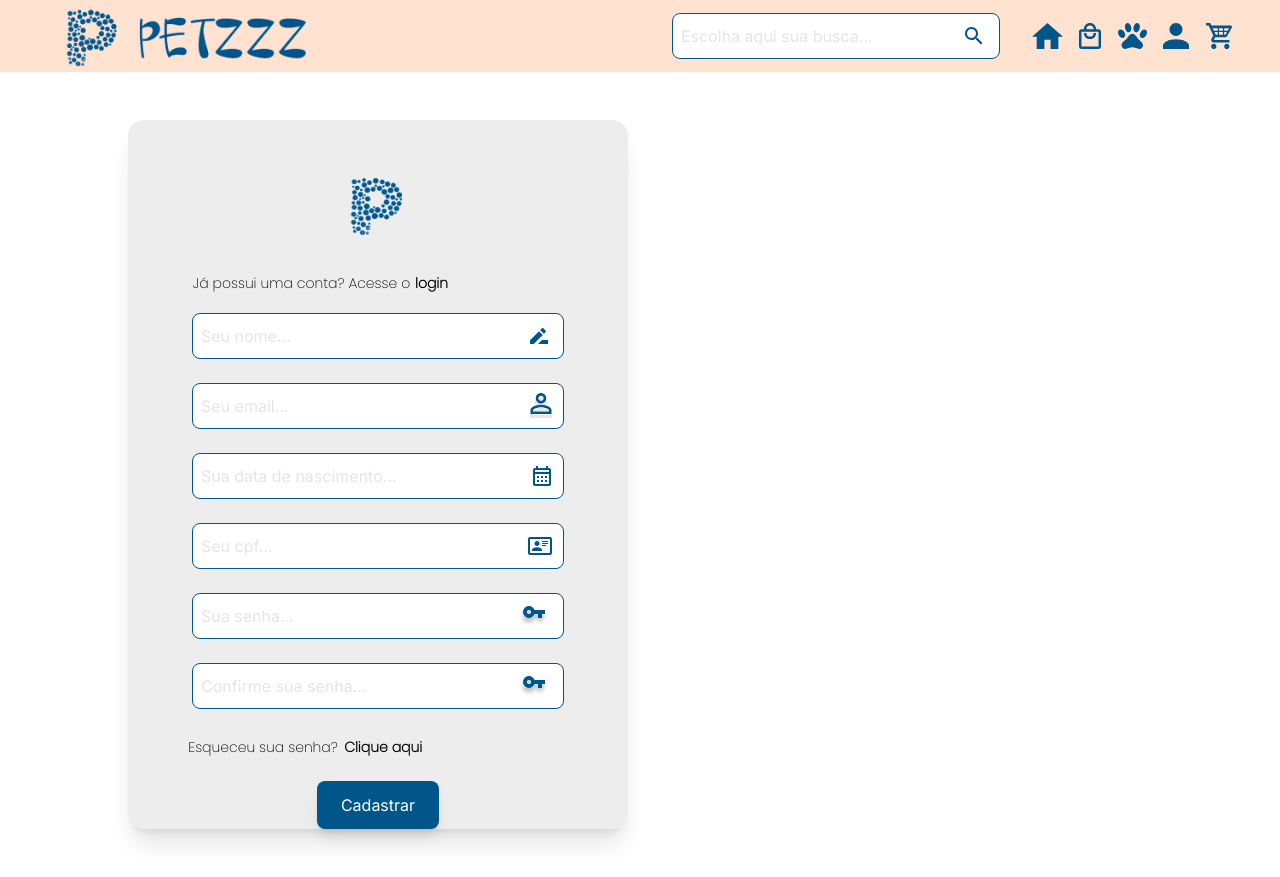
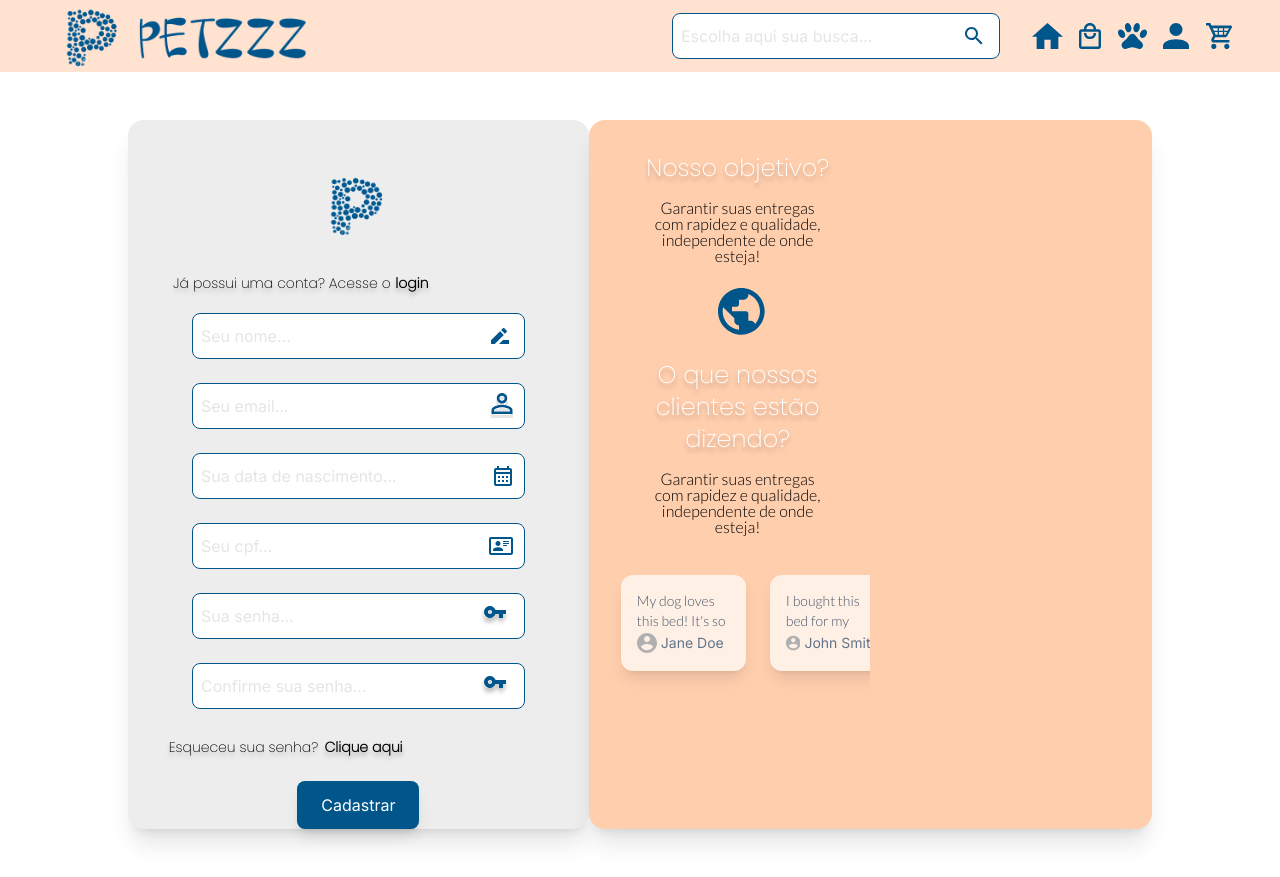
Before and after one commit to ecocaval/PetzZz_Front, a Next.js app: page /sign-up in a window 1280 px wide. Built offline with nearby package versions, Linux system fonts and the light colour scheme.

Commit message:
feat: adding register page ad section

```diff
--- a/src/app/(auth)/sign-up/page.tsx
+++ b/src/app/(auth)/sign-up/page.tsx
@@ -1,3 +1,4 @@
+import { RegisterAnnouncementCard } from "@/app/components/RegisterAnnouncementCard/RegisterAnnouncementCard"
 import { RegisterFormCard } from "@/app/components/RegisterFormCard/RegisterFormCard"
 
 export const metadata = {
@@ -8,6 +9,7 @@ export default function SignUp() {
   return (
     <main className="flex justify-between items-center grow px-32 py-12 bg-white">
       <RegisterFormCard/>
+      <RegisterAnnouncementCard/>
     </main>
   )
 }
--- /dev/null
+++ b/src/app/components/RaitingComments/RaitingComments.tsx
@@ -0,0 +1,34 @@
+import { Lato } from 'next/font/google'
+import DefaultUserIcon from '../vectors/DefaultUserIcon'
+
+const latoTextFont = Lato({
+    weight: '300',
+    subsets: ['latin'],
+    style: ['normal']
+})
+
+interface RaitingCommentsCards {
+    userImageProfile?: string
+    userName?: string
+    comment?: string
+}
+
+export function RaitingComments({ raitingCommentsCards }:
+    { raitingCommentsCards: RaitingCommentsCards[] }
+) {
+    return (
+        <ul className='ps-4 flex py-6 gap-6 overflow-x-auto w-[1/1] scrollbar-hide'>
+            {
+                raitingCommentsCards.map((commentCard) => (
+                    <li className="bg-[var(--card-opaque-yellow-bg)] min-w-[125px] shadow-lg h-24 rounded-xl text-sm p-4">
+                        <p className={`${latoTextFont.className} text-slate-600 text-ellipsis h-2/3 overflow-hidden`}>{commentCard?.comment}</p>
+                        <div className='flex gap-1 h-max'>
+                            <DefaultUserIcon />
+                            <p className='text-slate-500 whitespace-nowrap'>{commentCard?.userName}</p>
+                        </div>
+                    </li>
+                ))
+            }
+        </ul>
+    )
+}
--- /dev/null
+++ b/src/app/components/RegisterAnnouncementCard/RegisterAnnouncementCard.tsx
@@ -0,0 +1,48 @@
+import '@/app/globals.css'
+import { Poppins, Lato } from 'next/font/google'
+import EarthIcon from '../vectors/EarthIcon'
+import { RaitingComments } from '../RaitingComments/RaitingComments'
+import { DEFAULT_RAITING_COMMENTS } from '@/app/utils/defaultRaitingComments'
+
+const poppinsTextFont = Poppins({
+    weight: '200',
+    subsets: ['latin'],
+    style: ['italic']
+})
+
+const latoTextFont = Lato({
+    weight: '300',
+    subsets: ['latin'],
+    style: ['italic']
+})
+
+const LEFT_SECTION_TOP_TEXT = "Garantir suas entregas com rapidez e qualidade, independente de onde esteja!"
+const LEFT_SECTION_MIDDLE_TEXT = "O que nossos clientes estão dizendo?"
+const LEFT_SECTION_BOTTOM_TEXT = "Garantir suas entregas com rapidez e qualidade, independente de onde esteja!"
+
+export function RegisterAnnouncementCard() {
+    return (
+        <>
+            <div className="w-[55%] px-4 rounded-2xl shadow-xl h-full bg-[var(--super-heavy-yellow-bg)]">
+                <div className='w-1/2 py-8'>
+                    <h2 className={`${poppinsTextFont.className} text-shadow text-white text-center text-2xl`}>
+                        Nosso objetivo?
+                    </h2>
+                    <p className={`${latoTextFont.className} text-center my-4 px-12`}>
+                        {LEFT_SECTION_TOP_TEXT}
+                    </p>
+                    <div className="mx-auto w-10 my-6">
+                        <EarthIcon />
+                    </div>
+                    <h2 className={`${poppinsTextFont.className} px-8 text-shadow text-white text-center text-2xl`}>
+                        {LEFT_SECTION_MIDDLE_TEXT}
+                    </h2>
+                    <p className={`${latoTextFont.className} text-center my-4 px-12`}>
+                        {LEFT_SECTION_BOTTOM_TEXT}
+                    </p>
+                    <RaitingComments raitingCommentsCards={DEFAULT_RAITING_COMMENTS}/>
+                </div>
+            </div>
+        </>
+    )
+}
--- a/src/app/components/RegisterFormCard/RegisterForm/RegisterForm.tsx
+++ b/src/app/components/RegisterFormCard/RegisterForm/RegisterForm.tsx
@@ -46,7 +46,7 @@ export function RegisterForm() {
                     placeHolderText="Sua senha..."
                     useResponsivePlaceholder={false}
                     extraClassConfigs="w-full mx-auto my-3"
-                    iconsExtraClassConfigs="right-[-2%]"
+                    iconsExtraClassConfigs="right-[-1%]"
                 >
                     <KeyIcon />
                 </GenericInput>
@@ -54,7 +54,7 @@ export function RegisterForm() {
                     placeHolderText="Confirme sua senha..."
                     useResponsivePlaceholder={false}
                     extraClassConfigs="w-full mx-auto my-3"
-                    iconsExtraClassConfigs="right-[-2%]"
+                    iconsExtraClassConfigs="right-[-1%]"
                 >
                     <KeyIcon />
                 </GenericInput>
--- a/src/app/components/RegisterFormCard/RegisterFormCard.tsx
+++ b/src/app/components/RegisterFormCard/RegisterFormCard.tsx
@@ -20,7 +20,7 @@ const FORGOT_PASSWORD_TEXT = "Esqueceu sua senha?"
 
 export function RegisterFormCard() {
     return (
-        <div className="w-[500px] h-full rounded-2xl pt-12 bg-[#EEEDED] shadow-xl flex flex-col items-center">
+        <div className="w-[500px] h-full max-h-[750px] rounded-2xl pt-12 bg-[#EEEDED] shadow-xl flex flex-col items-center">
             <Image
                 className="min-w-[50px] mx-auto"
                 src={letterLogo}
@@ -28,12 +28,12 @@ export function RegisterFormCard() {
                 height={200}
                 alt="Petzzz logo"
             />
-            <p className={`${poppinsTextFont.className} text-sm flex gap-2 mt-8 text-left me-28 mb-2`}>
+            <p className={`${poppinsTextFont.className} text-shadow text-sm flex gap-2 mt-8 text-left me-28 mb-2`}>
                 {ALREADY_HAVE_LOGIN_TEXT}
                 <strong className="font-semibold translate-x-[-10%]">login</strong>
             </p>
             <RegisterForm />
-            <p className={`${poppinsTextFont.className} text-sm flex gap-2 mt-4 text-left me-36`}>
+            <p className={`${poppinsTextFont.className} text-shadow text-sm flex gap-2 mt-4 text-left me-36`}>
                 {FORGOT_PASSWORD_TEXT}
                 <strong className="font-semibold translate-x-[-2%]">Clique aqui</strong>
             </p>
--- /dev/null
+++ b/src/app/components/vectors/DefaultUserIcon.tsx
@@ -0,0 +1,16 @@
+import '@/app/globals.css'
+
+interface DefaultUserIconProps {
+    colorToFill?: string
+}
+
+export default function DefaultUserIcon({ colorToFill }: DefaultUserIconProps) {
+    return (
+        <svg width="20" height="20" viewBox="0 0 20 20" fill="none" xmlns="http://www.w3.org/2000/svg">
+            <path
+                d="M10 17.2C7.5 17.2 5.29 15.92 4 14C4.03 12 8 10.9 10 10.9C12 10.9 15.97 12 16 14C14.71 15.92 12.5 17.2 10 17.2ZM10 3C10.7956 3 11.5587 3.31607 12.1213 3.87868C12.6839 4.44129 13 5.20435 13 6C13 6.79565 12.6839 7.55871 12.1213 8.12132C11.5587 8.68393 10.7956 9 10 9C9.20435 9 8.44129 8.68393 7.87868 8.12132C7.31607 7.55871 7 6.79565 7 6C7 5.20435 7.31607 4.44129 7.87868 3.87868C8.44129 3.31607 9.20435 3 10 3ZM10 0C8.68678 0 7.38642 0.258658 6.17317 0.761205C4.95991 1.26375 3.85752 2.00035 2.92893 2.92893C1.05357 4.8043 0 7.34784 0 10C0 12.6522 1.05357 15.1957 2.92893 17.0711C3.85752 17.9997 4.95991 18.7362 6.17317 19.2388C7.38642 19.7413 8.68678 20 10 20C12.6522 20 15.1957 18.9464 17.0711 17.0711C18.9464 15.1957 20 12.6522 20 10C20 4.47 15.5 0 10 0Z"
+                fill="#B0B0B0"
+            />
+        </svg>
+    )
+}
--- /dev/null
+++ b/src/app/components/vectors/EarthIcon.tsx
@@ -0,0 +1,15 @@
+import '@/app/globals.css'
+
+interface EarthIconProps {
+    colorToFill?: string
+}
+
+export default function EarthIcon({ colorToFill }: EarthIconProps) {
+    return (
+        <svg width="47" height="47" viewBox="0 0 47 47" fill="none" xmlns="http://www.w3.org/2000/svg">
+            <path
+                d="M37.1 35.91C36.4933 34.0433 34.7433 32.6667 32.6667 32.6667H30.3333V25.6667C30.3333 25.0478 30.0875 24.4543 29.6499 24.0168C29.2123 23.5792 28.6188 23.3333 28 23.3333H14V18.6667H18.6667C19.2855 18.6667 19.879 18.4208 20.3166 17.9832C20.7542 17.5457 21 16.9522 21 16.3333V11.6667H25.6667C26.9043 11.6667 28.0913 11.175 28.9665 10.2998C29.8417 9.42466 30.3333 8.23768 30.3333 7V6.04333C37.17 8.79667 42 15.4933 42 23.3333C42 28.1867 40.1333 32.5967 37.1 35.91ZM21 41.8367C11.7833 40.6933 4.66667 32.8533 4.66667 23.3333C4.66667 21.8867 4.85333 20.4867 5.15667 19.1567L16.3333 30.3333V32.6667C16.3333 33.9043 16.825 35.0913 17.7002 35.9665C18.5753 36.8417 19.7623 37.3333 21 37.3333M23.3333 0C20.2692 0 17.235 0.603535 14.4041 1.77614C11.5731 2.94875 9.00088 4.66748 6.83418 6.83418C2.45833 11.21 0 17.1449 0 23.3333C0 29.5217 2.45833 35.4566 6.83418 39.8325C9.00088 41.9992 11.5731 43.7179 14.4041 44.8905C17.235 46.0631 20.2692 46.6667 23.3333 46.6667C29.5217 46.6667 35.4566 44.2083 39.8325 39.8325C44.2083 35.4566 46.6667 29.5217 46.6667 23.3333C46.6667 20.2692 46.0631 17.235 44.8905 14.4041C43.7179 11.5731 41.9992 9.00088 39.8325 6.83418C37.6658 4.66748 35.0935 2.94875 32.2626 1.77614C29.4317 0.603535 26.3975 0 23.3333 0Z"
+                fill={colorToFill || "var(--icons-main-color)"} />
+        </svg>
+    )
+}
--- a/src/app/globals.css
+++ b/src/app/globals.css
@@ -10,9 +10,12 @@
 	--light-blue-bg: #DDE5EB;
 
 	/* Yellow colors used in design */
+	--super-heavy-yellow-bg: #FFCEAD;
 	--heavy-yellow-bg: #FECFB0;
 	--light-yellow-bg: #FFE3D0;
 	--product-yellow-bg: #F1924D;
+
+	--card-opaque-yellow-bg: #FFF0E6;
 
 	/* Colors used in input responsiveness design */
 	--wrong-input-red-bg: #950000;
@@ -21,26 +24,111 @@
 	--icons-main-color: var(--main-blue-bg);
 }
 
+.text-shadow {
+	text-shadow: 0px 4px 4px rgba(0, 0, 0, 0.25);
+}
+
+/* For Webkit-based browsers (Chrome, Safari and Opera) */
+.scrollbar-hide::-webkit-scrollbar {
+    display: none;
+}
+
+/* For IE, Edge and Firefox */
+.scrollbar-hide {
+    -ms-overflow-style: none;  /* IE and Edge */
+    scrollbar-width: none;  /* Firefox */
+}
+
 /* Reset CSS */
-*{
+* {
 	box-sizing: border-box;
 }
-*:focus{
+
+*:focus {
 	outline: none;
 }
-html, body, div, span, applet, object, iframe,
-h1, h2, h3, h4, h5, h6, p, blockquote, pre,
-a, abbr, acronym, address, big, cite, code,
-del, dfn, em, img, ins, kbd, q, s, samp,
-small, strike, strong, sub, sup, tt, var,
-b, u, i, center,
-dl, dt, dd, ol, ul, li,
-fieldset, form, label, legend,
-table, caption, tbody, tfoot, thead, tr, th, td,
-article, aside, canvas, details, embed,
-figure, figcaption, footer, header, hgroup,
-menu, nav, output, ruby, section, summary,
-time, mark, audio, video {
+
+html,
+body,
+div,
+span,
+applet,
+object,
+iframe,
+h1,
+h2,
+h3,
+h4,
+h5,
+h6,
+p,
+blockquote,
+pre,
+a,
+abbr,
+acronym,
+address,
+big,
+cite,
+code,
+del,
+dfn,
+em,
+img,
+ins,
+kbd,
+q,
+s,
+samp,
+small,
+strike,
+strong,
+sub,
+sup,
+tt,
+var,
+b,
+u,
+i,
+center,
+dl,
+dt,
+dd,
+ol,
+ul,
+li,
+fieldset,
+form,
+label,
+legend,
+table,
+caption,
+tbody,
+tfoot,
+thead,
+tr,
+th,
+td,
+article,
+aside,
+canvas,
+details,
+embed,
+figure,
+figcaption,
+footer,
+header,
+hgroup,
+menu,
+nav,
+output,
+ruby,
+section,
+summary,
+time,
+mark,
+audio,
+video {
 	margin: 0;
 	padding: 0;
 	border: 0;
@@ -48,25 +136,44 @@ time, mark, audio, video {
 	font: inherit;
 	vertical-align: baseline;
 }
+
 /* HTML5 display-role reset for older browsers */
-article, aside, details, figcaption, figure,
-footer, header, hgroup, menu, nav, section {
+article,
+aside,
+details,
+figcaption,
+figure,
+footer,
+header,
+hgroup,
+menu,
+nav,
+section {
 	display: block;
 }
+
 body {
 	line-height: 1;
 }
-ol, ul {
+
+ol,
+ul {
 	list-style: none;
 }
-blockquote, q {
+
+blockquote,
+q {
 	quotes: none;
 }
-blockquote:before, blockquote:after,
-q:before, q:after {
+
+blockquote:before,
+blockquote:after,
+q:before,
+q:after {
 	content: '';
 	content: none;
 }
+
 table {
 	border-collapse: collapse;
 	border-spacing: 0;
--- /dev/null
+++ b/src/app/utils/defaultRaitingComments.ts
@@ -0,0 +1,61 @@
+export const DEFAULT_RAITING_COMMENTS = [{
+    userImageProfile: undefined,
+    userName: "Jane Doe",
+    comment: "My dog loves this bed! It's so comfy and cozy, and the quality is excellent."
+},
+{
+    userImageProfile: undefined,
+    userName: "John Smith",
+    comment: "I bought this bed for my senior dog who has arthritis, and it has made a world of difference. He sleeps soundly and wakes up with less pain."
+},
+{
+    userImageProfile: undefined,
+    userName: "Mary Johnson",
+    comment: "I was skeptical about buying a bed online, but this one exceeded my expectations. It's stylish, durable, and my cat loves it!"
+},
+{
+    userImageProfile: undefined,
+    userName: "Tom Williams",
+    comment: "The bed arrived quickly and was easy to assemble. My two dogs fit comfortably and seem to love it. Great purchase!"
+},
+{
+    userImageProfile: undefined,
+    userName: "Sarah Brown",
+    comment: "I have a large breed dog, and it's challenging to find a bed that fits him. This one is perfect and supportive. He sleeps like a baby!"
+},
+{
+    userImageProfile: undefined,
+    userName: "David Lee",
+    comment: "The bed is soft and cozy, and my cat loves to curl up in it. It's also machine washable, which is a huge plus."
+},
+{
+    userImageProfile: undefined,
+    userName: "Emily Davis",
+    comment: "I'm impressed with the quality of this bed. It's sturdy and well-made, and my dog seems to enjoy it."
+},
+{
+    userImageProfile: undefined,
+    userName: "Michael Martin",
+    comment: "I have two dogs who like to snuggle together, and this bed is spacious enough for them both. It's also easy to clean, which is a plus."
+},
+{
+    userImageProfile: undefined,
+    userName: "Jessica Garcia",
+    comment: "The bed looks great in my living room and provides a comfortable spot for my dog to rest. I'm happy with my purchase."
+},
+{
+    userImageProfile: undefined,
+    userName: "William Rodriguez",
+    comment: "I've bought a lot of pet beds over the years, and this one is by far the best. It's well-made, easy to clean, and my dog loves it."
+},
+{
+    userImageProfile: undefined,
+    userName: "Sophia Hernandez",
+    comment: "I purchased this bed for my cat, and she's been using it every day. It's soft and cozy, and the design is cute."
+},
+{
+    userImageProfile: undefined,
+    userName: "Daniel Martinez",
+    comment: "I have a senior dog who is picky about beds, but he loves this one. It provides the right amount of support and cushioning."
+}
+]
--- a/tsconfig.json
+++ b/tsconfig.json
@@ -23,6 +23,6 @@
       "@/*": ["./src/*"]
     }
   },
-  "include": ["next-env.d.ts", "**/*.ts", "**/*.tsx", ".next/types/**/*.ts"],
+  "include": ["next-env.d.ts", "**/*.ts", "**/*.tsx", ".next/types/**/*.ts", "src/app/components/RegisterFormCard/RegisterFormCard.tsx"],
   "exclude": ["node_modules"]
 }
```
Also changed, not shown: public/images/register_page_card_add.png (added), src/app/components/GenericInput/GenericInput.tsx (line endings or trailing spaces). Lines whose indentation alone changed are shown as unchanged.
